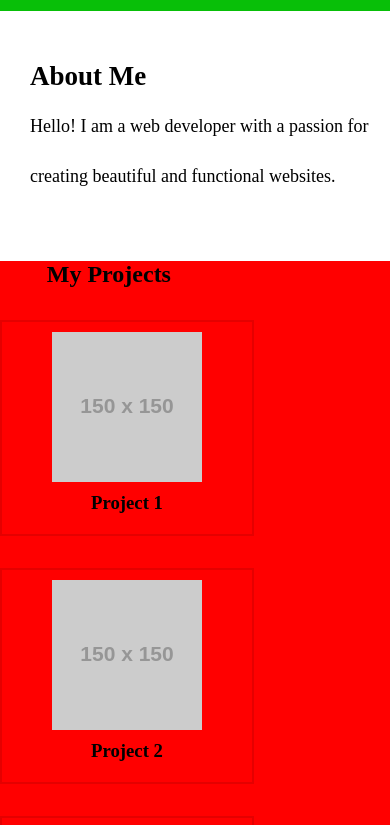
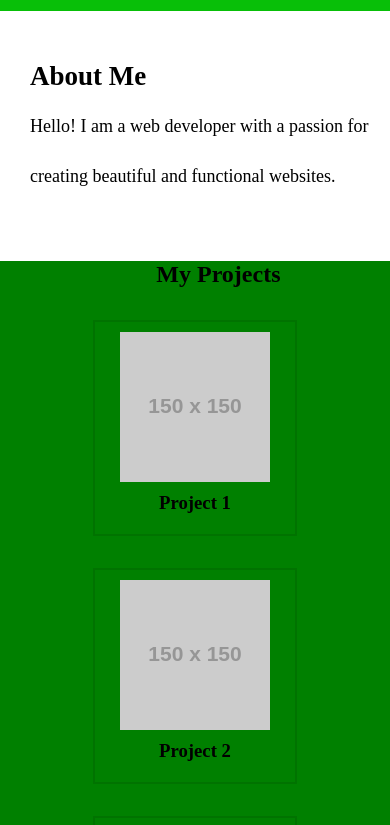
Before and after one commit to mohamed-yasser23/Protofolio-template-assignment, a plain HTML site: page index.html in a window 390 px wide. Shown: the part 198-1023 px from the top of the page. Drawn offline with Linux system fonts and the light colour scheme; placeholder pictures from the web are drawn by us.

Commit message:
Update style.css

```diff
--- a/style.css
+++ b/style.css
@@ -96,11 +96,10 @@ h3{
         margin-left: 12%;
     }
     .projects-grid{
-    background-color:red;
-        grid-template-columns: 1fr;
-        grid-template-rows: auto;
+    background-color:green;
+        display:flex;
+        flex-direction:column;
         align-items:center;
-        justify-content: center;
     }
 
 
```
